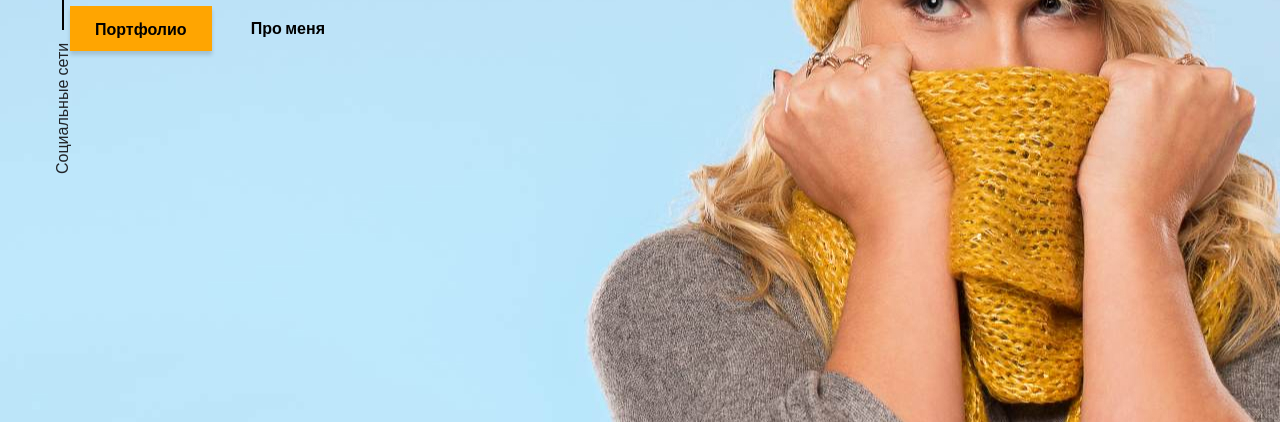
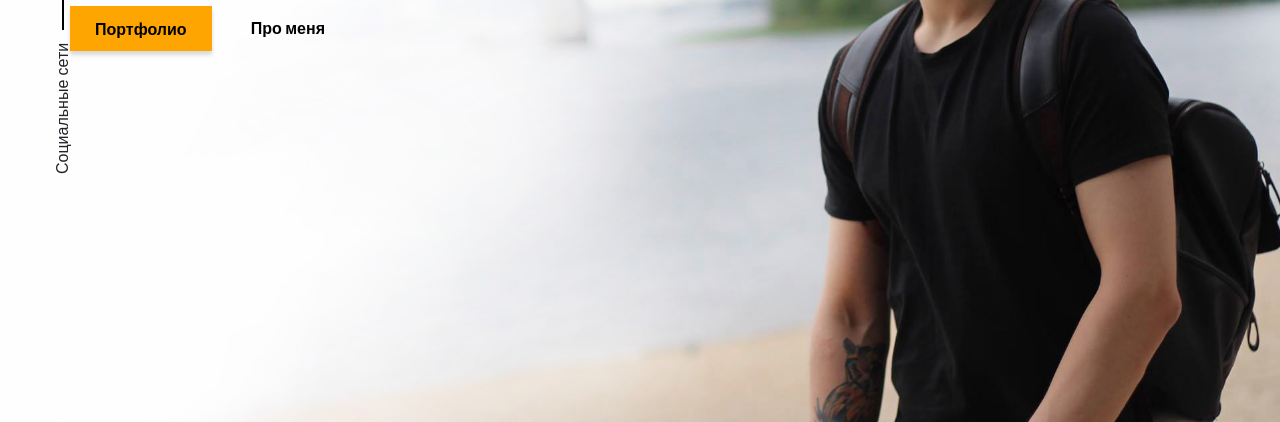
Before and after one commit to Sty1ist/My-portfolio, a website: page src/index.html in a window 1280 px wide. Shown: the part 378-800 px from the top of the page. Drawn offline with nearby package versions, Linux system fonts and the light colour scheme; files that its build step writes are made by us from their sources; files whose address does not match are found by name.

Commit message:
залил актуальный bg

```diff
--- a/src/sass/blocks/_promo.scss
+++ b/src/sass/blocks/_promo.scss
@@ -1,7 +1,7 @@
 .promo {
    min-height: 100vh;
    position: relative;
-   background: url('../img/main_bg.jpg') no-repeat 50%/cover;
+   background: url('../img/1.jpeg') no-repeat 50%/cover;
    padding-top: 205px;
    &__title {
       width: 535px;
```
Also changed, not shown: dist/css/style.min.css, dist/img/1.jpeg (added), dist/img/bg_light_main.jpeg (added), dist/img/main_bg.jpeg (added), dist/img/main_bg1.jpg (added), dist/img/main_bg3.jpeg (added), dist/img/main_bg_black.jpg (added), dist/img/main_photo.jpeg (added), dist/img/main_photo1.jpg (added), src/img/1.jpeg (added), src/img/bg_light_main.jpeg (added), src/img/main_bg.jpeg (added), src/img/main_bg1.jpg (renamed from src/img/main_bg.jpg), src/img/main_bg3.jpeg (added), 3 more files.
